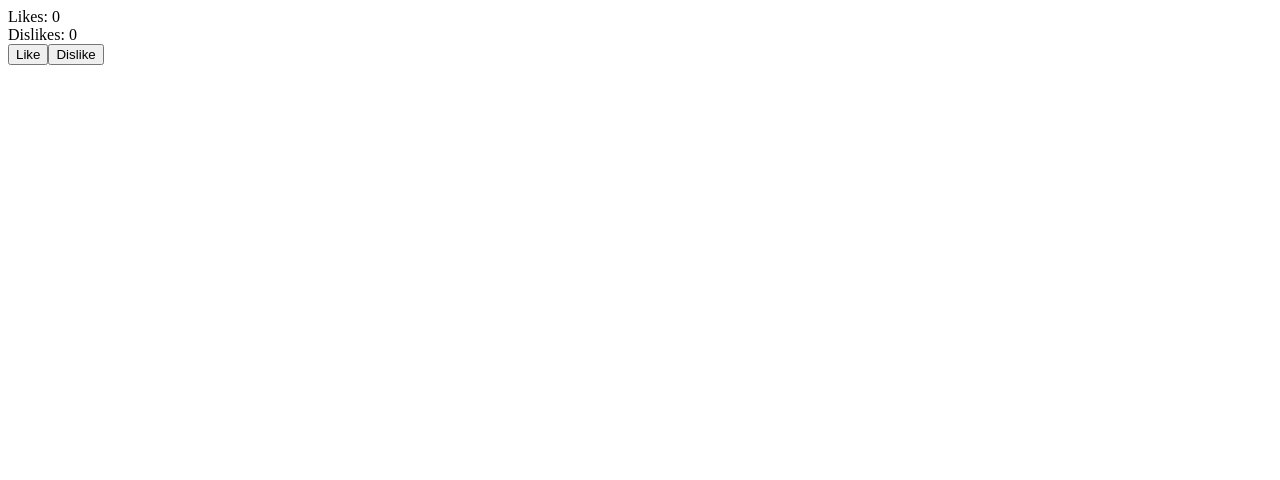
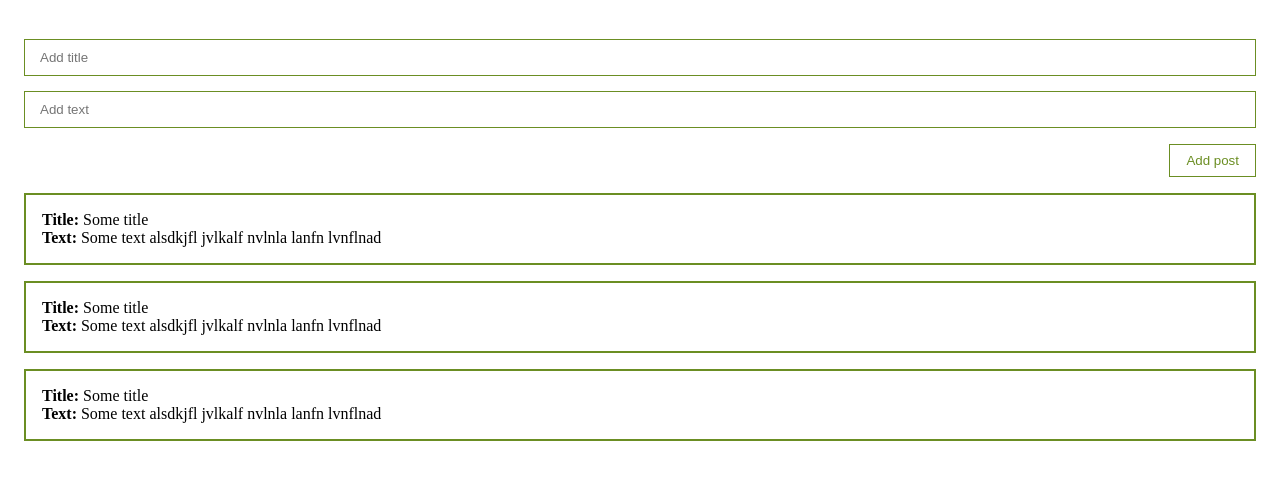
Before and after one commit to mytrofanov/my_First_Vue_3_Project, a Vue app: page / in a window 1280 px wide. Shown: the top 480 px of the page. Built offline with nearby package versions, Linux system fonts and the light colour scheme.

Commit message:
feat: form

```diff
--- a/src/App.vue
+++ b/src/App.vue
@@ -1,9 +1,15 @@
 <template>
-  <div>
-    <div>Likes: {{likes}}</div>
-    <div>Dislikes: {{dislikes}}</div>
-    <button @click="adLike">Like</button>
-    <button @click="adDisLike">Dislike</button>
+  <div class="app">
+    <form action="">
+      <input class="form-input" type="text" placeholder="Add title">
+      <input class="form-input" type="text" placeholder="Add text">
+      <button type="submit" class="submit-button">Add post</button>
+    </form>
+
+      <div class="post" v-for="post in posts">
+        <div><strong>Title:</strong> {{post.title}}</div>
+        <div><strong>Text:</strong> {{post.body}}</div>
+      </div>
   </div>
 </template>
 
@@ -11,21 +17,49 @@
 export default {
   data () {
     return {
-      likes: 0,
-      dislikes: 0,
+      posts: [
+        {id: 1, title: 'Some title', body: 'Some text alsdkjfl jvlkalf nvlnla lanfn lvnflnad'},
+        {id: 2, title: 'Some title', body: 'Some text alsdkjfl jvlkalf nvlnla lanfn lvnflnad'},
+        {id: 3, title: 'Some title', body: 'Some text alsdkjfl jvlkalf nvlnla lanfn lvnflnad'},
+      ]
     }
   },
   methods: {
-    adLike () {
-      this.likes +=1
-    },
-    adDisLike () {
-      this.dislikes +=1
-    }
+
   }
 }
 </script>
 
-<style lang="scss" scoped>
-
+<style>
+* {
+    margin: 0;
+    padding: 0;
+    box-sizing: border-box;
+  }
+.app{
+    padding: 24px;
+}
+form{
+    display: flex;
+    flex-direction: column;
+}
+.post {
+    margin-top: 16px;
+    padding: 16px;
+    border: 2px solid olivedrab;
+}
+.form-input{
+    width: 100%;
+    border: 1px solid olivedrab;
+    padding: 10px 15px;
+    margin-top: 15px;
+}
+.submit-button{
+    align-self: flex-end;
+    margin-top: 16px;
+    padding: 8px 16px;
+    background: none;
+    color: olivedrab;
+    border: 1px solid olivedrab;
+}
 </style>
```
